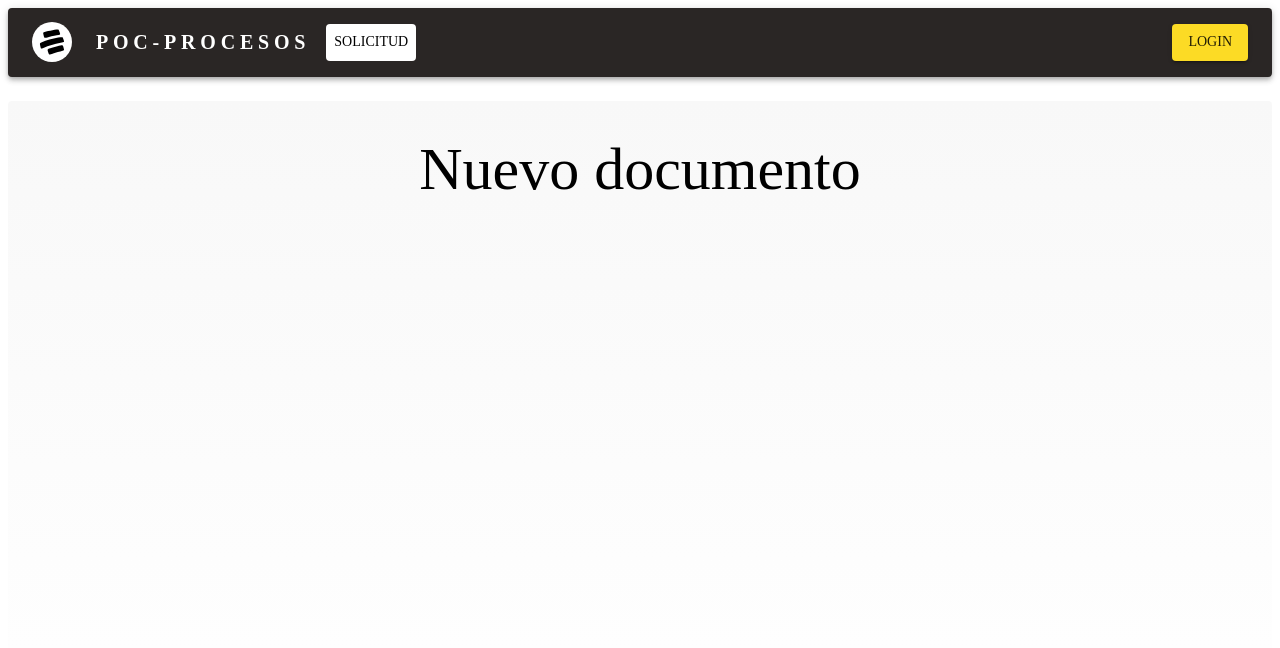
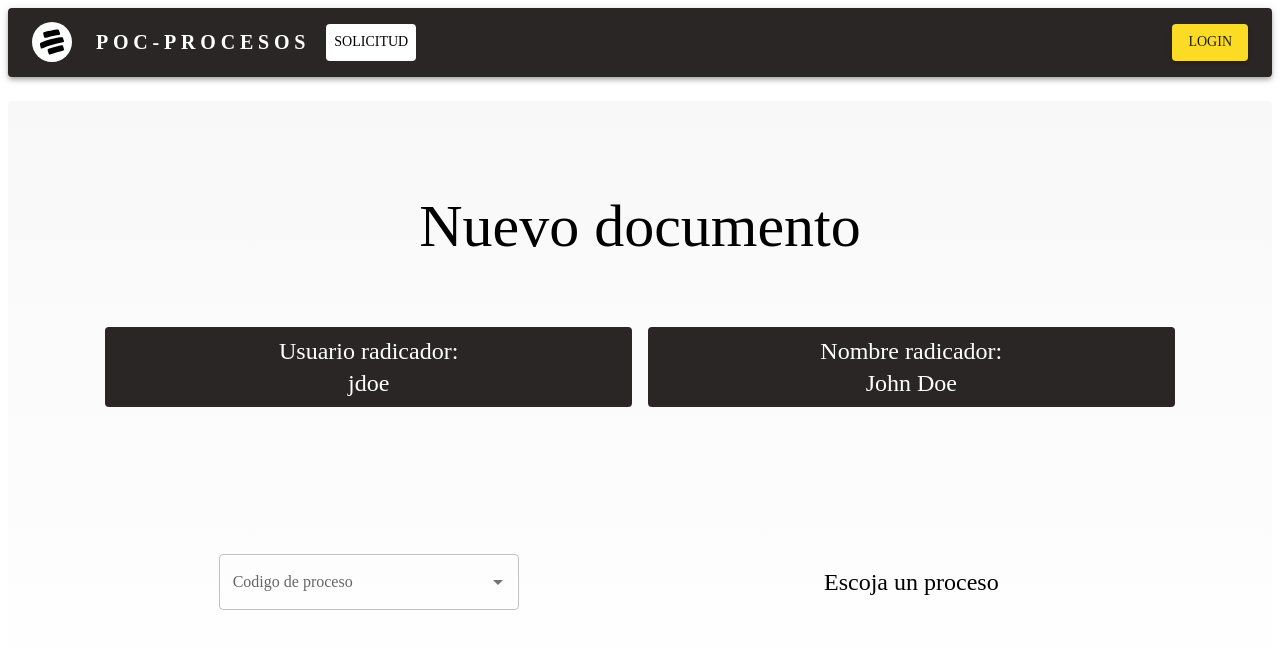
Before and after one commit to davidrios9/BlockcChain-React, a React (Vite) app: page /POC-Procesos/solicitud/nuevoDoc in a window 1280 px wide. Shown: the top 648 px of the page. Built offline with nearby package versions, Linux system fonts and the light colour scheme.

Commit message:
Updates on new document

```diff
--- a/src/App.jsx
+++ b/src/App.jsx
@@ -75,7 +75,7 @@ const theme = createTheme({
       darker: '#FFDB00',
     },
     neutral: {
-      main: 'FFFFFF',
+      main: '#FFFFFF',
       contrastText: '#FF8120',
     },
   },
--- a/src/pages/nuevoDoc.jsx
+++ b/src/pages/nuevoDoc.jsx
@@ -1,10 +1,57 @@
-import { Grid, Typography } from "@mui/material"
+import * as React from 'react';
+import { Grid, Typography, TextField, Autocomplete } from "@mui/material"
 
 
 const NuevoDoc = (props) => {
+
+    // Top 100 films as rated by IMDb users. http://www.imdb.com/chart/top
+    const procesos = [
+        { label: 'T160268', name: 'Abrir Canal Corresponsales Bancarios' },
+        { label: 'T160263', name: 'Abrir, cerrar, trasladar y fusionar canal sucursales' },
+        { label: 'T160177', name: 'Abrir CDT - Bono Desmaterializado' },
+        { label: 'T160203', name: 'Abrir CDT Físico' },
+        { label: 'T160178', name: 'Abrir CDT virtual' },
+        { label: 'T160029', name: 'Abrir cuentas en sucursal' },
+        { label: 'T160176', name: 'Abrir cuentas masivas y centralizadas' },
+        { label: 'T160277', name: 'Abrir el canal Punto de atención móvil' },
+        { label: 'T160220', name: 'Abrir Productos Bancaseguros' },
+        { label: 'T160556', name: 'Abrir productos Factoring' }
+    ]
+
+    const [proceso, setProceso] = React.useState('Escoja un proceso');
+
     return (
-        <Grid container rowSpacing={1} justifyContent="center" align='center' maxWidth="xl" direction={{ xs: 'column', md: 'row' }} sx={{ display: 'flex', bgcolor: '#cfe8fc', minHeight: '80vh', borderRadius: 1, mt: 3, background: 'linear-gradient(to bottom, #F8F8F8, #FFFFFF)' }}>
-            <Grid item xs={12}> <Typography sx={{ mt: 3, typography: { xs: 'h5', sm: 'h5', md: 'h2', lg: 'h2' } }}>Nuevo documento</Typography> </Grid>
+        <Grid container rowSpacing={1} padding={0} justifyContent="center" align='center' maxWidth="xl" direction={{ xs: 'column', md: 'row' }} sx={{ display: 'flex', bgcolor: '#cfe8fc', minHeight: '80vh', borderRadius: 1, mt: 3, background: 'linear-gradient(to bottom, #F8F8F8, #FFFFFF)' }}>
+            <Grid item display='flex' alignItems='center' justifyContent='center'  xs={12} >
+                <Typography sx={{ mt: 3, typography: { xs: 'h5', sm: 'h5', md: 'h2', lg: 'h2' } }}>Nuevo documento</Typography>
+            </Grid>
+            <Grid item  xs={5} sx={{ width: '95vw', height: '10vh', backgroundColor: 'primary.main', borderRadius: 1, m: 1 }}>
+                <Typography sx={{ typography: { xs: 'p', sm: 'p', md: 'h5', lg: 'h5', color: 'white' } }}>Usuario radicador:</Typography>
+                <Typography sx={{ typography: { xs: 'p', sm: 'p', md: 'h5', lg: 'h5', color: 'white' } }}>jdoe</Typography>
+
+            </Grid>
+            <Grid item  xs={5} sx={{ width: '95vw', height: '10vh', backgroundColor: 'primary.main', borderRadius: 1, m: 1 }}>
+                <Typography  sx={{ typography: { xs: 'p', sm: 'p', md: 'h5', lg: 'h5', color: 'white' } }}>Nombre radicador: </Typography>
+                <Typography sx={{ typography: { xs: 'p', sm: 'p', md: 'h5', lg: 'h5', color: 'white' } }}>John Doe</Typography>
+            </Grid>
+
+            <Grid item display='flex' alignItems='center' justifyContent='center'  xs={5} sx={{ width: '95vw', height: '10vh', m: 1 }}>
+                <Autocomplete
+                    onChange={(event, newValue) => {
+                        setProceso(newValue['name']);
+                    }}
+                    disablePortal
+                    options={procesos}
+                    sx={{ width: 300 }}
+                    renderInput={(params) => <TextField {...params} label="Codigo de proceso" />}
+                />
+            </Grid>
+            <Grid display='flex' alignItems='center' justifyContent='center' item xs={5} sx={{ width: '95vw', height: '10vh', m: 1 }}>
+                <Typography sx={{ typography: { xs: 'p', sm: 'p', md: 'h5', lg: 'h5', mt: 3 } }}>{proceso}</Typography>
+
+            </Grid>
+
+
         </Grid>
     )
 }
```
